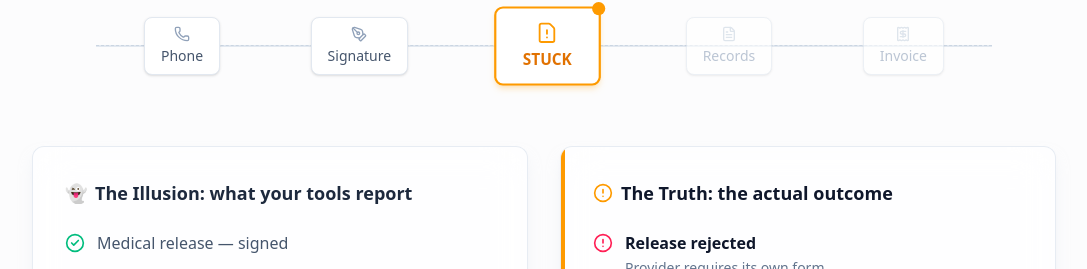
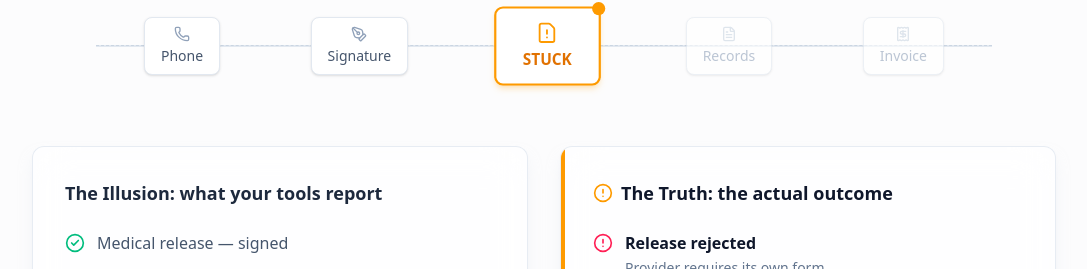
Before and after one commit to PrimeElixir/catena-landing, a Next.js app: page / in a window 1280 px wide. Shown: the part 1955-2224 px from the top of the page, without its empty margins (96-1183 px from the left). Built offline with nearby package versions, Linux system fonts and the light colour scheme.

Commit message:
style: remove ghost icon and align semantic state colors across hero and missing layer

```diff
--- a/src/components/HeroSection.tsx
+++ b/src/components/HeroSection.tsx
@@ -172,11 +172,11 @@ export default function HeroSection() {
                     </div>
                   </li>
                   <li className="flex items-start gap-3">
-                    <div className="w-1.5 h-1.5 rounded-full bg-amber-500 mt-2 flex-shrink-0"></div>
+                    <div className="w-1.5 h-1.5 rounded-full bg-slate-500 mt-2 flex-shrink-0"></div>
                     <div>
                       <span className="line-through text-slate-400">Demand: drafted</span> <span className="text-slate-500 font-bold mx-2">→</span>
-                      <span className="font-bold text-amber-700">Can't go out until the release clears.</span> <span className="text-slate-500 font-normal">Catena held it and flagged the dependency.</span>
-                      <span className="text-amber-600 italic font-semibold ml-1">· blocked, correctly</span>
+                      <span className="font-bold text-slate-700">Can't go out until the release clears.</span> <span className="text-slate-500 font-normal">Catena held it and flagged the dependency.</span>
+                      <span className="text-slate-500 italic font-semibold ml-1">· blocked, correctly</span>
                     </div>
                   </li>
                   <li className="flex items-start gap-3">
--- a/src/components/MissingLayer.tsx
+++ b/src/components/MissingLayer.tsx
@@ -63,7 +63,7 @@ export default function MissingLayer() {
             {/* The Illusion Card */}
             <div className="glass-panel p-8 text-left">
               <h3 className="text-lg font-bold text-slate-800 mb-6 flex items-center gap-2">
-                <span className="text-slate-400">👻</span> The Illusion: what your tools report
+                The Illusion: what your tools report
               </h3>
 
               <ul className="space-y-4">
```
